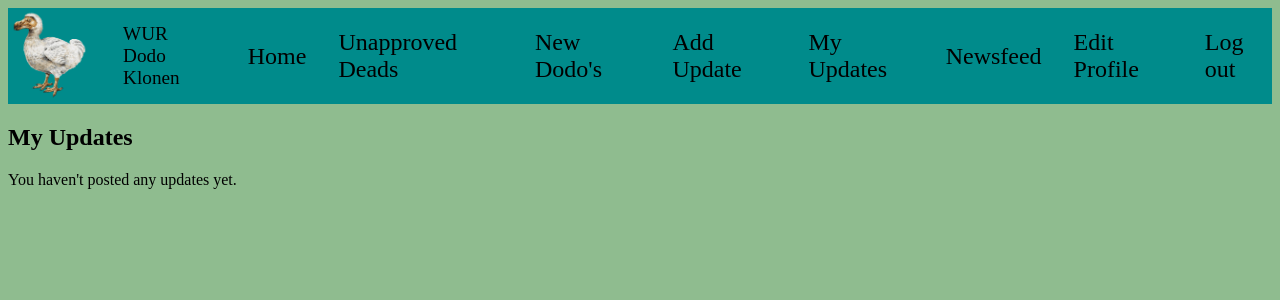
After one commit to Remco0o/Django-Dodo, a Django app: page /update/mine/ in a window 1280 px wide. The commit adds this page. Shown: the top 300 px of the page. Run offline with Django 5.2, Linux system fonts and the light colour scheme; a user stored in the database is signed in; data comes from the database, SQL or seed files in the repository; both versions use the stored data as it was after the commit.

Commit message:
Functies toegevoed voor de gebruiker

```diff
--- a/dodoProject/base/templates/base/menu.html
+++ b/dodoProject/base/templates/base/menu.html
@@ -1,7 +1,7 @@
 {% load static %}
 {% block content %}
     <div class="balk">
-        <img class = "plaatje" src="{% static "base\img\dodo.png"%}" alt="TEKST">
+        <img class = "plaatje" src="{% static "base/img/dodo.png"%}" alt="TEKST">
 
         <div class="naam">WUR<br>Dodo Klonen</div>
         <a class ="url_menu" href="{% url "index"%}">Home</a>
@@ -11,7 +11,12 @@
                 <a class ="url_menu" href="{% url "add_dodo"%}"> New Dodo's</a>
             {% endif %}
 
+            <a class="url_menu" href="{% url 'add_update' %}">Add Update</a>
+            <a class="url_menu" href="{% url 'my_updates' %}">My Updates</a>
+            <a class="url_menu" href="{% url 'newsfeed' %}">Newsfeed</a>
+            <a class="url_menu" href="{% url 'edit_profile' %}">Edit Profile</a>
             <a class ="url_menu" href="{% url 'logout_user'%}"> Log out</a>
+
         {% else %}
             <a class ="url_menu" href="{% url 'register'%}"> Register</a>
             <a class ="url_menu" href="{% url 'login' %}"> Login</a>
--- /dev/null
+++ b/dodoProject/base/templates/base/my_updates.html
@@ -0,0 +1,22 @@
+{% extends 'base/base.html' %}
+
+{% block content %}
+<div>
+  <h2>My Updates</h2>
+  {% for update in updates %}
+    <div>
+        <span>{{ update.date }} – {{ update.dodo.name }}</span>
+        <span>
+          <a href="{% url 'edit_update' pk=update.pk %}">Edit</a> |
+          <a href="{% url 'delete_update' pk=update.pk %}">Delete</a>
+          {% if update.dodo.alive %}
+            | <a href="{% url 'report_dead' pk=update.dodo.id %}">Report Dead Dodo</a>
+          {% endif %}
+        </span>
+      <p>{{ update.description }}</p>
+    </div>
+  {% empty %}
+    <p>You haven't posted any updates yet.</p>
+  {% endfor %}
+</div>
+{% endblock %}
--- a/dodoProject/base/templates/base/update_profile.html
+++ /dev/null
@@ -1,4 +0,0 @@
-{% extends "base/base.html" %}
-{% block content %}
-    <a href="{% url 'update_profile' %}">Update</a>
-{% endblock content %}
--- a/dodoProject/base/templates/base/user_profile.html
+++ /dev/null
@@ -1,4 +0,0 @@
-{% extends "base/base.html" %}
-{% block content %}
-    <a href="{% url 'update_profile' %}">Update</a>
-{% endblock content %}
--- a/dodoProject/base/urls.py
+++ b/dodoProject/base/urls.py
@@ -10,4 +10,11 @@ urlpatterns = [
     path("approve_dead/<int:pk>/", views.approve_dead, name="approve_dead"),
     path("deny_dead/<int:pk>/", views.deny_dead, name="deny_dead"),
     path("add_dodo/", views.add_dodo, name="add_dodo"),
+    path("profile/edit/", views.edit_profile, name="edit_profile"),
+    path("update/add/", views.add_update, name="add_update"),
+    path("update/mine/", views.my_updates, name="my_updates"),
+    path("update/edit/<int:pk>/", views.edit_update, name="edit_update"),
+    path("update/delete/<int:pk>/", views.delete_update, name="delete_update"),
+    path("dodo/dead/<int:pk>/", views.report_dead, name="report_dead"),
+    path("newsfeed/", views.newsfeed, name="newsfeed"),
 ]
--- a/dodoProject/base/views.py
+++ b/dodoProject/base/views.py
@@ -1,16 +1,12 @@
 from django.shortcuts import render, redirect
 from django.contrib.auth import login, logout
 from django.contrib.auth.forms import UserCreationForm
-from .models import Dodo
-from .forms import DodoForm
+from django.utils import timezone
+from .models import Dodo, Update
+from .forms import DodoForm, ProfileForm, UpdateForm
 from django.contrib import messages
 from django.contrib.auth.decorators import login_required
 from django.contrib.admin.views.decorators import staff_member_required
-from django.shortcuts import render
-from .models import Profile
-from django.db.models import Max
-from django.contrib.auth.decorators import login_required
-from .forms import ProfileForm
 
 
 def index(request):
@@ -78,3 +74,103 @@ def add_dodo(request):
 
     context = {"form": form}
     return render(request, "base/dodoadd.html", context)
+
+
+@login_required
+def edit_profile(request):
+    profile = request.user.profile
+
+    if request.method == "POST":
+        form = ProfileForm(request.POST, instance=profile)
+        if form.is_valid():
+            form.save()
+            messages.success(request, "Profile Updated!")
+            return redirect("index")
+    else:
+        form = ProfileForm(instance=profile)
+
+    return render(request, "base/edit_profile.html", {"form": form})
+
+
+@login_required
+def add_update(request):
+    if request.method == "POST":
+        form = UpdateForm(request.POST)
+        if form.is_valid():
+            dodo = form.cleaned_data['dodo']
+
+            if not dodo.is_alive:
+                messages.error(
+                    request, "Dodo already dead.")
+                return redirect("my_updates")
+
+            update = form.save(commit=False)
+            update.user = request.user
+            update.save()
+            messages.success(request, "Updated!")
+            return redirect("newsfeed")
+    else:
+        form = UpdateForm()
+
+    return render(request, "base/add_update.html", {"form": form})
+
+
+@login_required
+def report_dead(request, pk):
+    dodo = Dodo.objects.get(pk=pk)
+
+    if dodo.alive:
+        dodo.alive = False
+        dodo.dead_approved = False
+        dodo.save()
+
+        Update.objects.create(
+            dodo=dodo,
+            user=request.user,
+            description=f"{dodo.name} is reported as dead.",
+            date=timezone.now()
+        )
+
+        messages.success(request, f"Dodo {dodo.name} dead reported.")
+    else:
+        messages.info(request, f"Dodo {dodo.name} is already dead.")
+
+    return render(request, 'base/report_dead.html', {'dodo': dodo})
+
+
+@login_required
+def newsfeed(request):
+    updates = Update.objects.all().order_by("-date")
+    return render(request, "base/newsfeed.html", {"updates": updates})
+
+
+@login_required
+def my_updates(request):
+    updates = Update.objects.filter(user=request.user).order_by("-date")
+    return render(request, "base/my_updates.html", {"updates": updates})
+
+
+@login_required
+def edit_update(request, pk):
+    update = Update.objects.get(pk=pk)
+    if update.user != request.user:
+        return redirect("my_updates")
+
+    if request.method == "POST":
+        form = UpdateForm(request.POST, instance=update)
+        if form.is_valid():
+            form.save()
+            messages.success(request, "Updated!")
+            return redirect("my_updates")
+    else:
+        form = UpdateForm(instance=update)
+    return render(request, "base/edit_update.html", {"form": form})
+
+
+@login_required
+def delete_update(request, pk):
+    update = Update.objects.get(pk=pk)
+    if update.user == request.user:
+        update.delete()
+        messages.success(request, "Update deleted.")
+    return redirect("my_updates")
```
Also changed, not shown: dodoProject/base/forms.py (+19 -2 lines), dodoProject/base/templates/base/add_update.html (added, +14 -0 lines), dodoProject/base/templates/base/edit_profile.html (added, +14 -0 lines), dodoProject/base/templates/base/edit_update.html (added, +14 -0 lines), dodoProject/base/templates/base/newsfeed.html (added, +15 -0 lines), dodoProject/base/templates/base/report_dead.html (added, +9 -0 lines), dodoProject/db.sqlite3.
